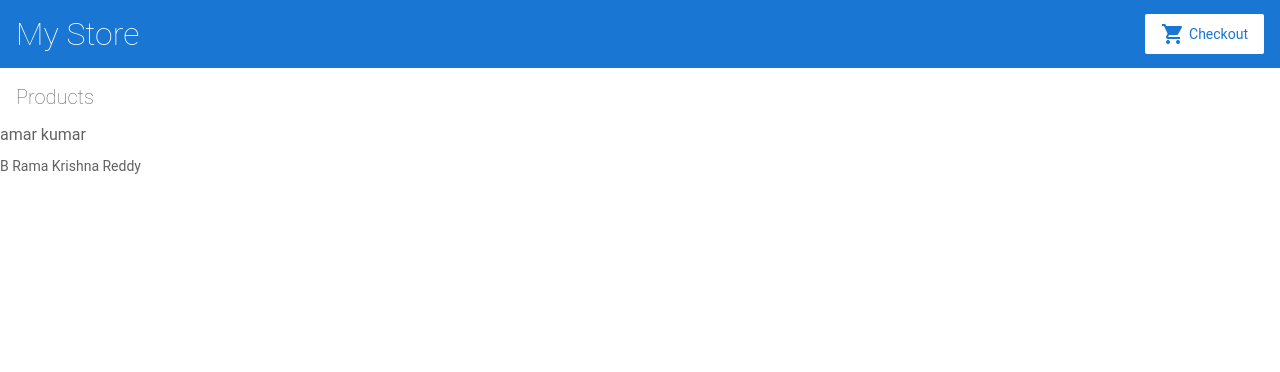
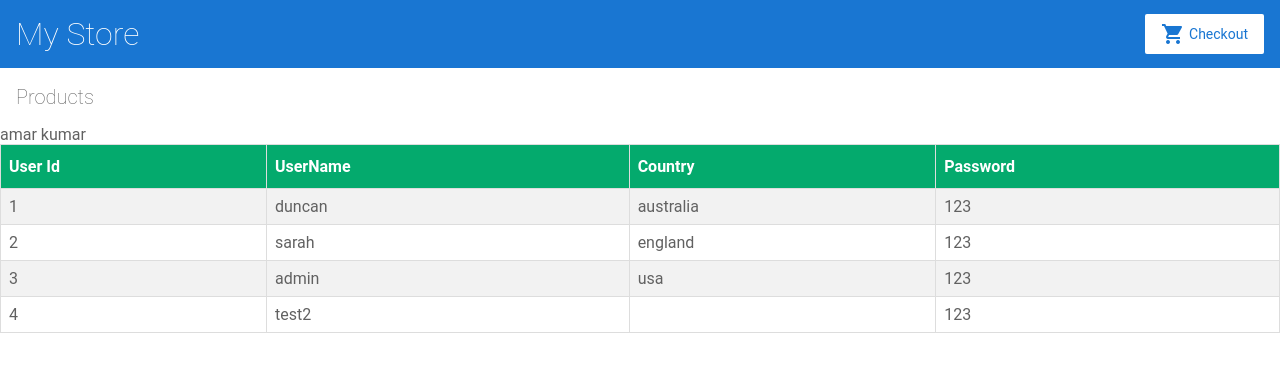
Before and after one commit to akamar112kumar/angular-with_json, an Angular app: page / in a window 1280 px wide. Shown: the top 372 px of the page. Built offline with nearby package versions, Linux system fonts and the light colour scheme.

Commit message:
4 files modified

```diff
--- a/src/app/app.component.css
+++ b/src/app/app.component.css
@@ -1,8 +1,27 @@
+#customers {
+  font-family: Arial, Helvetica, sans-serif;
+  border-collapse: collapse;
+  width: 100%;
+}
 
+#customers td,
+#customers th {
+  border: 1px solid #ddd;
+  padding: 8px;
+}
 
+#customers tr:nth-child(even) {
+  background-color: #f2f2f2;
+}
 
-/*
-Copyright Google LLC. All Rights Reserved.
-Use of this source code is governed by an MIT-style license that
-can be found in the LICENSE file at https://angular.io/license
-*/
+#customers tr:hover {
+  background-color: #ddd;
+}
+
+#customers th {
+  padding-top: 12px;
+  padding-bottom: 12px;
+  text-align: left;
+  background-color: #04aa6d;
+  color: white;
+}
--- a/src/app/app.component.html
+++ b/src/app/app.component.html
@@ -5,6 +5,19 @@
 </div>
 <div>amar kumar</div>
 
-<p *ngFor="let item of myresult">{{ item.EmployeeName }}</p>
+<table id="customers">
+  <tr>
+    <th>User Id</th>
+    <th>UserName</th>
+    <th>Country</th>
+    <th>Password</th>
+  </tr>
+  <tr *ngFor="let item of myresult">
+    <td>{{ item.id }}</td>
+    <td>{{ item.username }}</td>
+    <td>{{ item.country }}</td>
+    <td>{{ item.password }}</td>
+  </tr>
+</table>
 
 <!-- <app-home></app-home> -->
--- a/src/app/app.component.ts
+++ b/src/app/app.component.ts
@@ -12,7 +12,7 @@ export class AppComponent {
   constructor(private jsonData: JsoDataControlerService) {}
   ngOnInit() {
     this.jsonData.getData().subscribe((result: any) => {
-      this.myresult = result.PersonalInfolistModel;
+      this.myresult = result.users;
       console.log(this.myresult);
     });
   }
--- a/src/assets/shipping.json
+++ b/src/assets/shipping.json
@@ -1,10 +1,76 @@
 {
-  "PersonalInfolistModel": [
+  "users": [
     {
-      "EmployeeCode": "1116",
-      "EmployeeName": "B Rama Krishna Reddy",
-      "EmployeeDesignation": "SCIENTIST 'E'",
-      "Salary": "50000"
+      "id": 1,
+      "username": "duncan",
+      "country": "australia",
+      "password": "123"
+    },
+    {
+      "id": 2,
+      "username": "sarah",
+      "country": "england",
+      "password": "123"
+    },
+    {
+      "id": 3,
+      "username": "admin",
+      "country": "usa",
+      "password": "123"
+    },
+    {
+      "username": "test2",
+      "password": "123",
+      "id": 4
+    }
+  ],
+  "profiles": [
+    {
+      "id": 1,
+      "userId": 1,
+      "job": "Plumber"
+    },
+    {
+      "id": 2,
+      "userId": 2,
+      "job": "developer"
+    },
+    {
+      "id": 3,
+      "userId": 3,
+      "job": "Manager"
+    }
+  ],
+  "products": [
+    {
+      "id": 1,
+      "name": "Spanner",
+      "category": "tools"
+    },
+    {
+      "id": 2,
+      "name": "Hammer",
+      "category": "tools"
+    },
+    {
+      "id": 3,
+      "name": "Screw driver",
+      "category": "tools"
+    },
+    {
+      "id": 4,
+      "name": "Paint brush",
+      "category": "paint"
+    },
+    {
+      "id": 5,
+      "name": "Paint roller",
+      "category": "paint"
+    },
+    {
+      "id": 6,
+      "name": "Paint",
+      "category": "paint"
     }
   ]
 }
```
